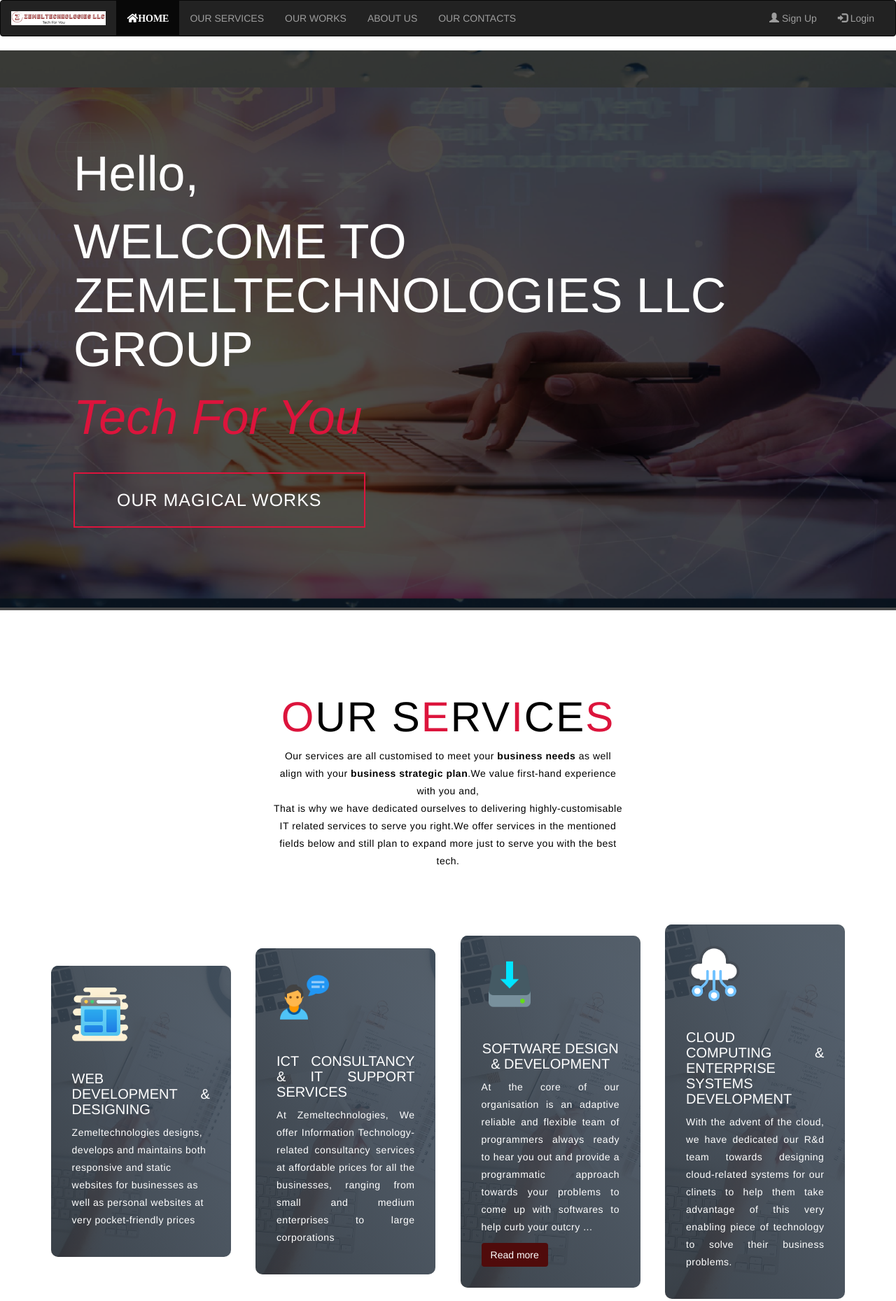
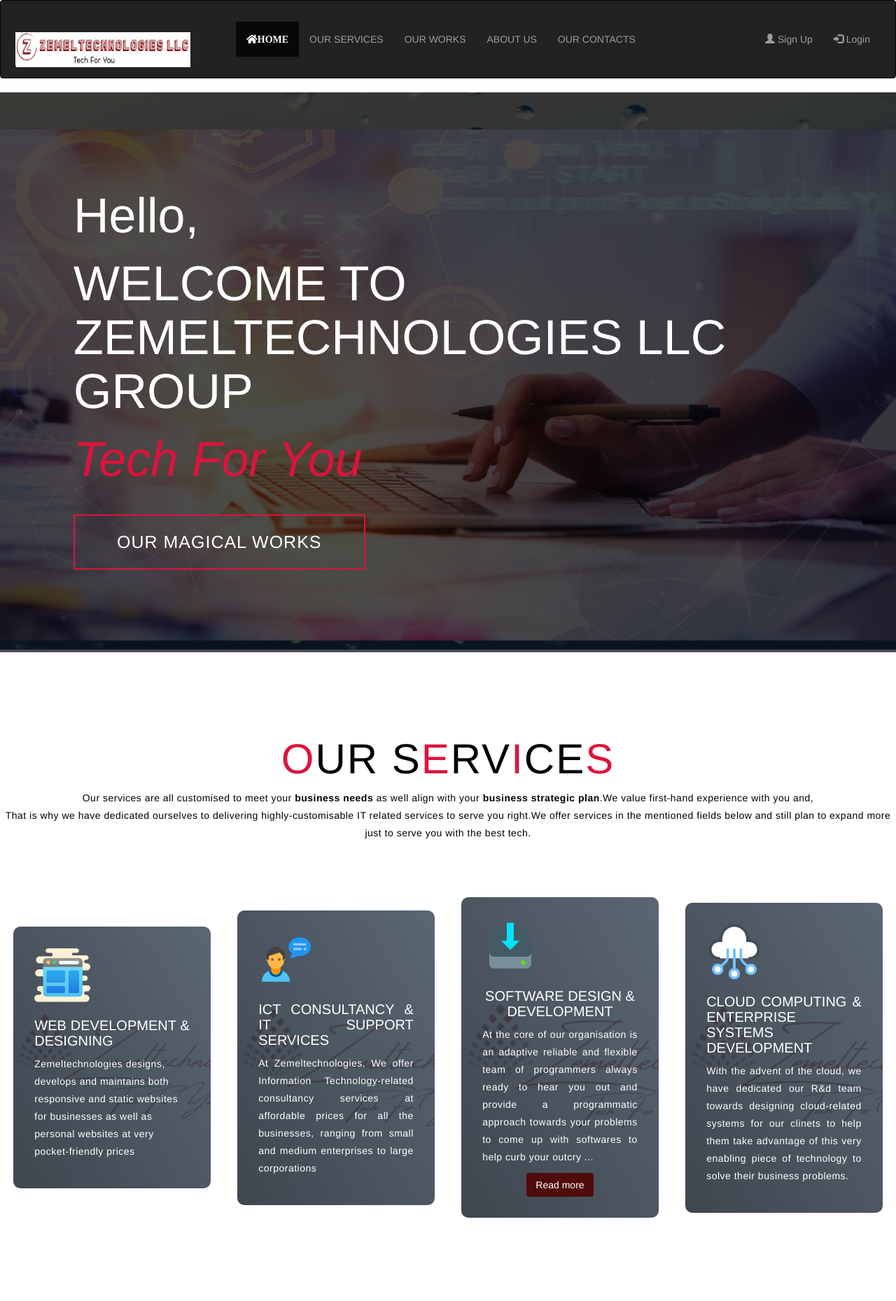
Before and after one commit to Mellchizedeck/zemeltechnologies-first, a plain HTML site: page index.html in a window 1280 px wide. Shown: the top 1859 px of the page at 70% size. Drawn offline with nearby package versions, Linux system fonts and the light colour scheme.

Commit message:
Update style.css

```diff
--- a/style.css
+++ b/style.css
@@ -5,7 +5,7 @@
     box-sizing: border-box;
 }
 
-html {
+body {
     font-size: 10px;
     font-family: 'Montserrat', sans-serif;
     scroll-behavior: smooth;
@@ -26,7 +26,9 @@
 img {
     height: 100%;
     width: 100%;
+    /*
     object-fit: cover;
+    */
 }
 
 p {
@@ -81,10 +83,46 @@
     color: crimson;
 }
 
+.brand img {
+    opacity: 1.5;
+}
+
+.navbar {
+    position: fixed;
+    top: 0;
+    left: 0;
+    z-index: 9999;
+    width: 100%;
+    height: 100%;
+    /*transition: 0.4s;*/
+    padding: 30px 6px;
+}
+
+.logo-image-handle {
+    width: 250px;
+    height: 50px;
+    margin-right: 50px;
+    margin-top: 0;
+    opacity: 1.0;
+}
+
+@media screen and (max-width: 500px) {
+    .logo-image-handle {
+        display: block;
+        float: left;
+    }
+    .navbar-brand {
+        display: block;
+        float: none;
+    }
+}
+
 
 /* Header section */
 
-#header {
+
+/*
+nav {
     position: fixed;
     z-index: 1000;
     left: 0;
@@ -93,12 +131,24 @@
     height: auto;
 }
 
-#header .header {
+nav .container {
     min-height: 8vh;
     background-color: rgba(31, 30, 30, 0.24);
     transition: .3s ease background-color;
 }
 
+.nav-bar {
+    display: flex;
+    align-items: center;
+    justify-content: space-between;
+    width: 100%;
+    height: 100%;
+    max-width: 1300px;
+    padding: 0 10px;
+}
+
+
+/*
 #header .nav-bar {
     display: flex;
     align-items: center;
@@ -237,6 +287,7 @@
     background-position: top center;
     position: relative;
     z-index: 1;
+    width: 100%;
 }
 
 #hero::after {
@@ -252,7 +303,9 @@
 }
 
 #hero .hero {
-    max-width: 1200px;
+    /*
+   max-width: 1200px;
+   */
     margin: 0 auto;
     padding: 0 50px;
     justify-content: flex-start;
@@ -260,8 +313,11 @@
 
 #hero h1 {
     display: block;
+    width: 100%;
+    /*
     width: fit-content;
-    font-size: 4rem;
+    */
+    font-size: 3.5rem;
     position: relative;
     color: transparent;
     animation: text_reveal .5s ease forwards;
@@ -313,14 +369,20 @@
 #services .services {
     flex-direction: column;
     text-align: center;
+    /*
     max-width: 1500px;
+    */
     margin: 0 auto;
     padding: 100px 0;
+    width: fit-content;
 }
 
 #services .service-top {
+    /*
     max-width: 500px;
+    */
     margin: 0 auto;
+    width: 100%;
 }
 
 #services .service-bottom {
@@ -332,14 +394,19 @@
 }
 
 #services .service-item {
+    /*
     flex-basis: 80%;
+
     display: flex;
     align-items: flex-start;
+
+    flex-direction: column;
+    */
+    width: 100%;
     justify-content: center;
-    flex-direction: column;
     padding: 30px;
     border-radius: 10px;
-    background-image: url(./img/img-1.png);
+    background-image: url(./img/Zemeltechnologies.png);
     background-size: cover;
     margin: 10px 5%;
     position: relative;
```
